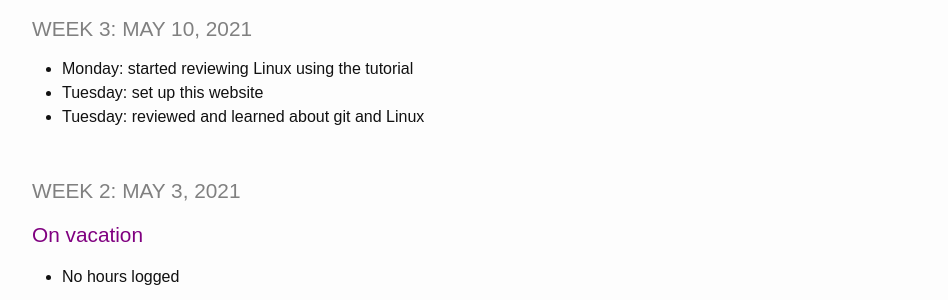
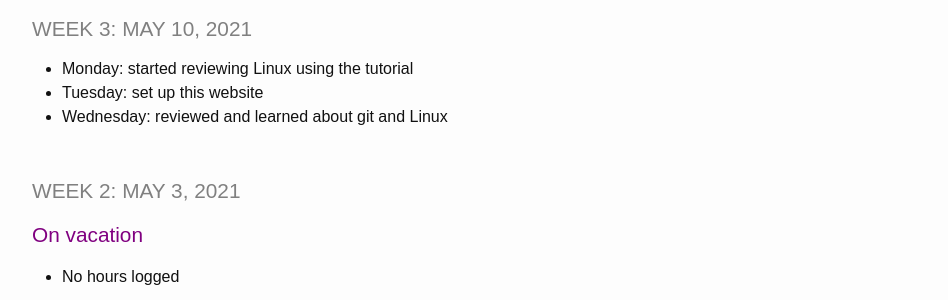
Before and after one commit to jessalocey/jessalocey.github.io, a Jekyll site: the page built from _pages/log.md, in a window 1280 px wide. Shown: the part 205-505 px from the top of the page, without its empty margins (53-1001 px from the left). Built offline with Jekyll 4.4.1, drawn with Linux system fonts in a browser that asks for light colours.

Commit message:
Wed not Tues

```diff
--- a/_pages/log.md
+++ b/_pages/log.md
@@ -7,7 +7,7 @@ title: IMMERSE Log
 
 * **Monday:** started reviewing Linux using the tutorial
 * **Tuesday:** set up this website
-* **Tuesday:** reviewed and learned about git and Linux
+* **Wednesday:** reviewed and learned about git and Linux
 
 ### Week 2: May 3, 2021
 
```
